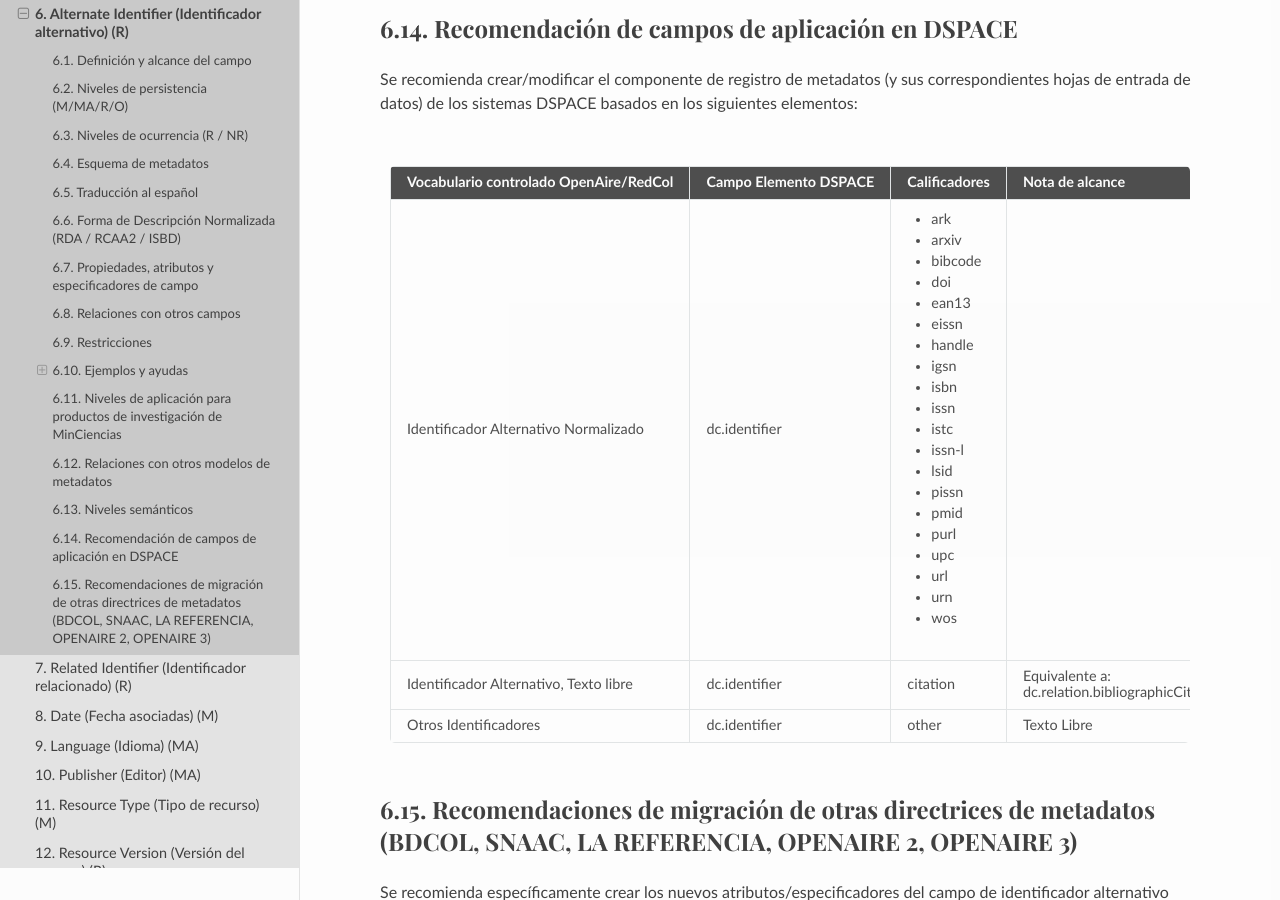
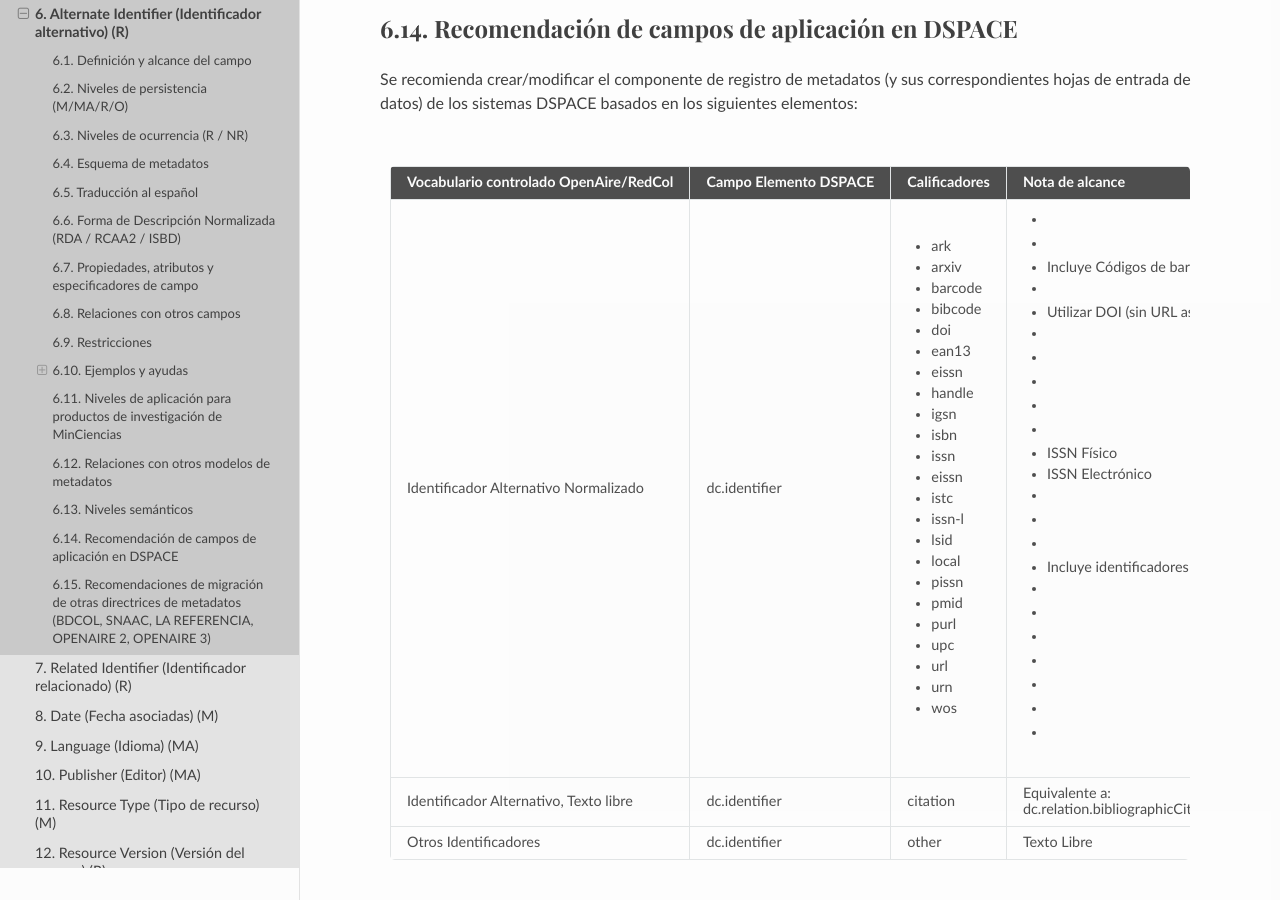
Before and after one commit to rcic/openaire4, a Sphinx documentation site: the page built from docs/field_alternativeidentifier.rst, in a window 1280 px wide and 900 px high, scrolled down 5540 px. Built offline with Sphinx 7.4.7 and the Read the Docs theme 2.0.0, drawn with Linux system fonts in a browser that asks for light colours; some web fonts are replaced; a script that is not in the unit is left out.

Commit message:
Update field_alternativeidentifier.rst

```diff
--- a/docs/field_alternativeidentifier.rst
+++ b/docs/field_alternativeidentifier.rst
@@ -243,26 +243,29 @@
 +----------------------------------------+-----------------------+---------------+--------------------------------------------------------------------------------+
 | Vocabulario controlado OpenAire/RedCol | Campo Elemento DSPACE | Calificadores | Nota de alcance                                                                |
 +========================================+=======================+===============+================================================================================+
-| Identificador Alternativo Normalizado  | dc.identifier         | - ark         |                                                                                |
-|                                        |                       | - arxiv       |                                                                                |
-|                                        |                       | - bibcode     |                                                                                |
-|                                        |                       | - doi         |                                                                                |
-|                                        |                       | - ean13       |                                                                                |
-|                                        |                       | - eissn       |                                                                                |
-|                                        |                       | - handle      |                                                                                |
-|                                        |                       | - igsn        |                                                                                |
-|                                        |                       | - isbn        |                                                                                |
-|                                        |                       | - issn        |                                                                                |
-|                                        |                       | - istc        |                                                                                |
-|                                        |                       | - issn-l      |                                                                                |
-|                                        |                       | - lsid        |                                                                                |
-|                                        |                       | - pissn       |                                                                                |
-|                                        |                       | - pmid        |                                                                                |
-|                                        |                       | - purl        |                                                                                |
-|                                        |                       | - upc         |                                                                                |
-|                                        |                       | - url         |                                                                                |
-|                                        |                       | - urn         |                                                                                |
-|                                        |                       | - wos         |                                                                                |
+| Identificador Alternativo Normalizado  | dc.identifier         | - ark         | -                                                                              |
+|                                        |                       | - arxiv       | -                                                                              |
+|                                        |                       | - barcode     | - Incluye Códigos de barras de Recursos Físicos (Libro, CD)                    |
+|                                        |                       | - bibcode     | -                                                                              |
+|                                        |                       | - doi         | - Utilizar DOI (sin URL asociada "https://doi.org/")                           |
+|                                        |                       | - ean13       | -                                                                              |
+|                                        |                       | - eissn       | -                                                                              |
+|                                        |                       | - handle      | -                                                                              |
+|                                        |                       | - igsn        | -                                                                              |
+|                                        |                       | - isbn        | -                                                                              |
+|                                        |                       | - issn        | - ISSN Físico                                                                  |
+|                                        |                       | - eissn       | - ISSN Electrónico                                                             |
+|                                        |                       | - istc        | -                                                                              |
+|                                        |                       | - issn-l      | -                                                                              |
+|                                        |                       | - lsid        | -                                                                              |
+|                                        |                       | - local       | - Incluye identificadores locales (Signaturas, Códigos, etc.)                  |
+|                                        |                       | - pissn       | -                                                                              |
+|                                        |                       | - pmid        | -                                                                              |
+|                                        |                       | - purl        | -                                                                              |
+|                                        |                       | - upc         | -                                                                              |
+|                                        |                       | - url         | -                                                                              |
+|                                        |                       | - urn         | -                                                                              |
+|                                        |                       | - wos         | -                                                                              |
 +----------------------------------------+-----------------------+---------------+--------------------------------------------------------------------------------+
 | Identificador Alternativo, Texto libre | dc.identifier         | citation      | Equivalente a: dc.relation.bibliographicCitation/dcterms.bibliographicCitation |
 +----------------------------------------+-----------------------+---------------+--------------------------------------------------------------------------------+
```
